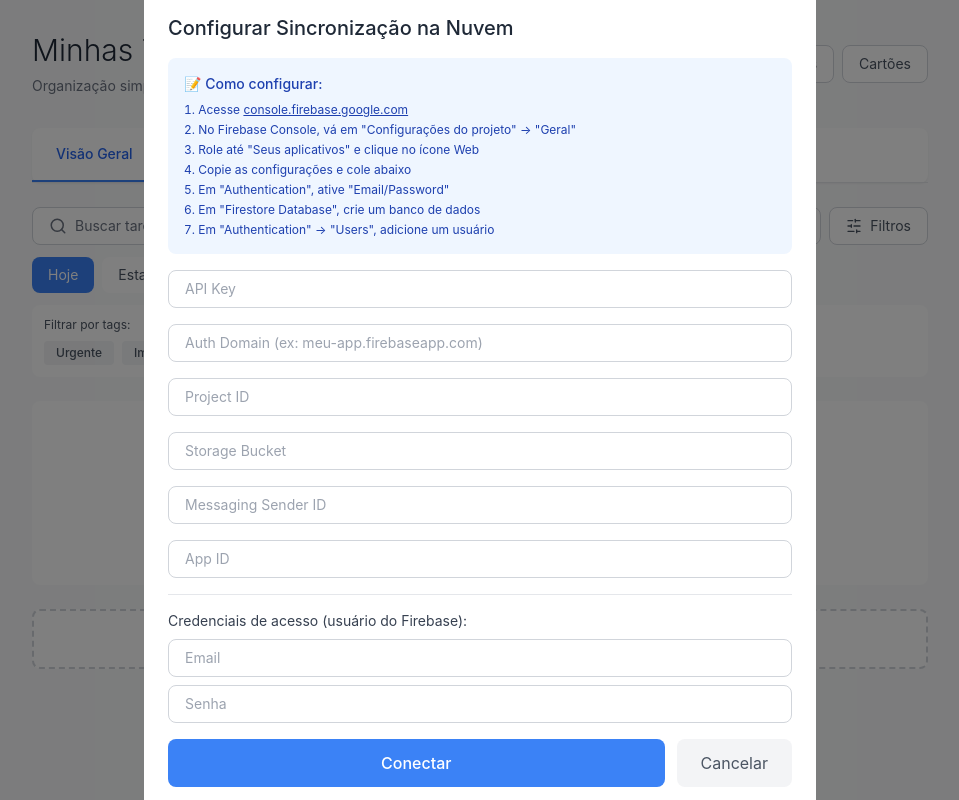
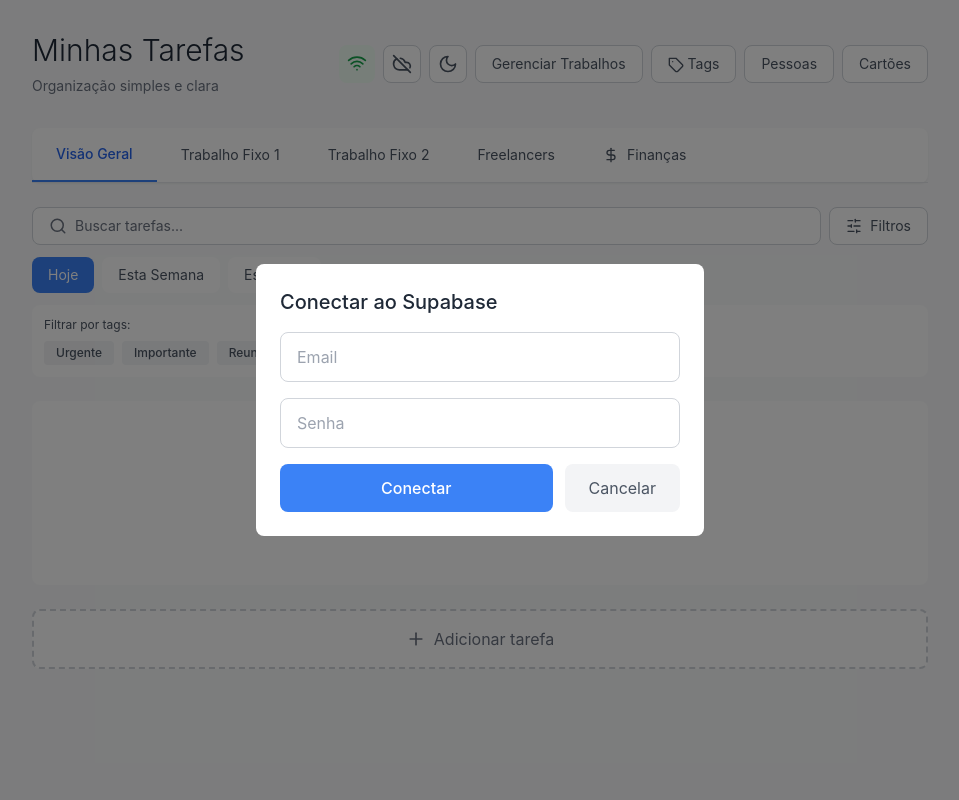
Before and after one commit to GuiFerrarezFerreira/organizador-tarefas, a React (Create React App) app: page / in a window 1280 px wide. Both pictures are taken after a click on the button 561 px from the left and 64 px from the top of the page. Shown: the whole page, without its empty margins (160-1119 px from the left). Built offline with nearby package versions, Linux system fonts and the light colour scheme.

Commit message:
Update App.js

```diff
--- a/src/App.js
+++ b/src/App.js
@@ -2200,24 +2200,27 @@ const getCreditCardName = (cardId) => {
           </div>
         </div>
       )}
-
 {showSetup && (
-        <div className="fixed inset-0 bg-black bg-opacity-50 flex items-center justify-center p-4 z-50 overflow-y-auto">
-          <div className={`rounded-lg p-6 max-w-2xl w-full my-8 ${darkMode ? 'bg-gray-800' : 'bg-white'}`}>
+  <div className="fixed inset-0 bg-black bg-opacity-50 flex items-center justify-center p-4 z-50">
+    <div className={`rounded-lg p-6 max-w-md w-full ${darkMode ? 'bg-gray-800' : 'bg-white'}`}>
       <h3 className={`text-xl font-medium mb-4 ${darkMode ? 'text-gray-200' : 'text-gray-800'}`}>
-              Configurar Sincronização na Nuvem
+        Conectar ao Supabase
       </h3>
 
-            {firebaseConfig ? (
+      {isOnline ? (
         <div className="space-y-4">
           <div className={`p-4 rounded-lg ${darkMode ? 'bg-green-900 text-green-200' : 'bg-green-50 text-green-800'}`}>
-                  <p className="font-medium mb-1">✓ Conectado à nuvem</p>
+            <p className="font-medium mb-1">✓ Conectado</p>
             <p className="text-sm opacity-80">Email: {userEmail}</p>
-                  <p className="text-sm opacity-80">Projeto: {firebaseConfig.projectId}</p>
-                </div>
-
-                <button
-                  onClick={disconnectFirebase}
+          </div>
+
+          <button
+            onClick={() => {
+              localStorage.removeItem('supabaseAuth');
+              setIsOnline(false);
+              setUserEmail('');
+              setUserId('');
+            }}
             className="w-full bg-red-500 text-white py-3 rounded-lg hover:bg-red-600 transition-colors font-medium"
           >
             Desconectar
@@ -2236,106 +2239,31 @@ const getCreditCardName = (cardId) => {
         </div>
       ) : (
         <div className="space-y-4">
-                <div className={`p-4 rounded-lg text-sm ${darkMode ? 'bg-blue-900 text-blue-200' : 'bg-blue-50 text-blue-800'}`}>
-                  <p className="font-medium mb-2">📝 Como configurar:</p>
-                  <ol className="list-decimal list-inside space-y-1 text-xs">
-                    <li>Acesse <a href="https://console.firebase.google.com" target="_blank" rel="noopener noreferrer" className="underline">console.firebase.google.com</a></li>
-                    <li>No Firebase Console, vá em "Configurações do projeto" → "Geral"</li>
-                    <li>Role até "Seus aplicativos" e clique no ícone Web</li>
-                    <li>Copie as configurações e cole abaixo</li>
-                    <li>Em "Authentication", ative "Email/Password"</li>
-                    <li>Em "Firestore Database", crie um banco de dados</li>
-                    <li>Em "Authentication" → "Users", adicione um usuário</li>
-                  </ol>
-                </div>
-
           {syncError && (
             <div className={`p-3 rounded-lg ${darkMode ? 'bg-red-900 text-red-200' : 'bg-red-50 text-red-800'}`}>
               <p className="text-sm">{syncError}</p>
             </div>
           )}
 
-                <input
-                  type="text"
-                  placeholder="API Key"
-                  value={configForm.apiKey}
-                  onChange={(e) => setConfigForm({...configForm, apiKey: e.target.value})}
-                  className={`w-full px-4 py-2 text-sm border rounded-lg focus:ring-2 focus:ring-blue-500 focus:border-transparent ${
-                    darkMode ? 'bg-gray-700 border-gray-600 text-gray-200' : 'bg-white border-gray-300'
-                  }`}
-                />
-
-                <input
-                  type="text"
-                  placeholder="Auth Domain (ex: meu-app.firebaseapp.com)"
-                  value={configForm.authDomain}
-                  onChange={(e) => setConfigForm({...configForm, authDomain: e.target.value})}
-                  className={`w-full px-4 py-2 text-sm border rounded-lg focus:ring-2 focus:ring-blue-500 focus:border-transparent ${
-                    darkMode ? 'bg-gray-700 border-gray-600 text-gray-200' : 'bg-white border-gray-300'
-                  }`}
-                />
-
-                <input
-                  type="text"
-                  placeholder="Project ID"
-                  value={configForm.projectId}
-                  onChange={(e) => setConfigForm({...configForm, projectId: e.target.value})}
-                  className={`w-full px-4 py-2 text-sm border rounded-lg focus:ring-2 focus:ring-blue-500 focus:border-transparent ${
-                    darkMode ? 'bg-gray-700 border-gray-600 text-gray-200' : 'bg-white border-gray-300'
-                  }`}
-                />
-
-                <input
-                  type="text"
-                  placeholder="Storage Bucket"
-                  value={configForm.storageBucket}
-                  onChange={(e) => setConfigForm({...configForm, storageBucket: e.target.value})}
-                  className={`w-full px-4 py-2 text-sm border rounded-lg focus:ring-2 focus:ring-blue-500 focus:border-transparent ${
-                    darkMode ? 'bg-gray-700 border-gray-600 text-gray-200' : 'bg-white border-gray-300'
-                  }`}
-                />
-
-                <input
-                  type="text"
-                  placeholder="Messaging Sender ID"
-                  value={configForm.messagingSenderId}
-                  onChange={(e) => setConfigForm({...configForm, messagingSenderId: e.target.value})}
-                  className={`w-full px-4 py-2 text-sm border rounded-lg focus:ring-2 focus:ring-blue-500 focus:border-transparent ${
-                    darkMode ? 'bg-gray-700 border-gray-600 text-gray-200' : 'bg-white border-gray-300'
-                  }`}
-                />
-
-                <input
-                  type="text"
-                  placeholder="App ID"
-                  value={configForm.appId}
-                  onChange={(e) => setConfigForm({...configForm, appId: e.target.value})}
-                  className={`w-full px-4 py-2 text-sm border rounded-lg focus:ring-2 focus:ring-blue-500 focus:border-transparent ${
-                    darkMode ? 'bg-gray-700 border-gray-600 text-gray-200' : 'bg-white border-gray-300'
-                  }`}
-                />
-
-                <div className={`border-t pt-4 ${darkMode ? 'border-gray-700' : 'border-gray-200'}`}>
-                  <p className={`text-sm mb-2 ${darkMode ? 'text-gray-300' : 'text-gray-700'}`}>Credenciais de acesso (usuário do Firebase):</p>
           <input
             type="email"
             placeholder="Email"
             value={configForm.email}
             onChange={(e) => setConfigForm({...configForm, email: e.target.value})}
-                    className={`w-full px-4 py-2 text-sm border rounded-lg mb-2 focus:ring-2 focus:ring-blue-500 focus:border-transparent ${
+            className={`w-full px-4 py-3 border rounded-lg focus:ring-2 focus:ring-blue-500 ${
               darkMode ? 'bg-gray-700 border-gray-600 text-gray-200' : 'bg-white border-gray-300'
             }`}
           />
+
           <input
             type="password"
             placeholder="Senha"
             value={configForm.password}
             onChange={(e) => setConfigForm({...configForm, password: e.target.value})}
-                    className={`w-full px-4 py-2 text-sm border rounded-lg focus:ring-2 focus:ring-blue-500 focus:border-transparent ${
+            className={`w-full px-4 py-3 border rounded-lg focus:ring-2 focus:ring-blue-500 ${
               darkMode ? 'bg-gray-700 border-gray-600 text-gray-200' : 'bg-white border-gray-300'
             }`}
           />
-                </div>
 
           <div className="flex gap-3">
             <button
```
Lines whose indentation alone changed are shown as unchanged.
